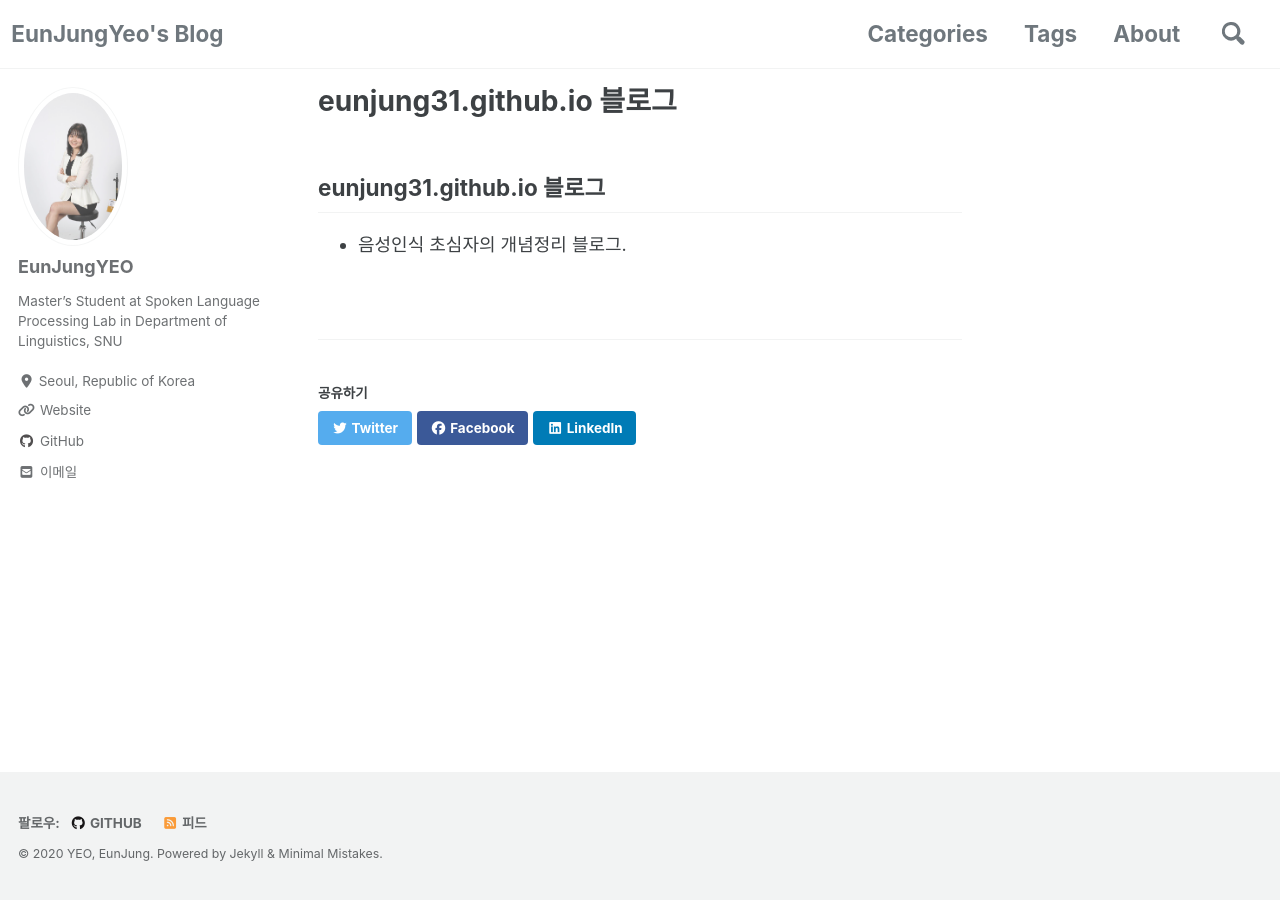
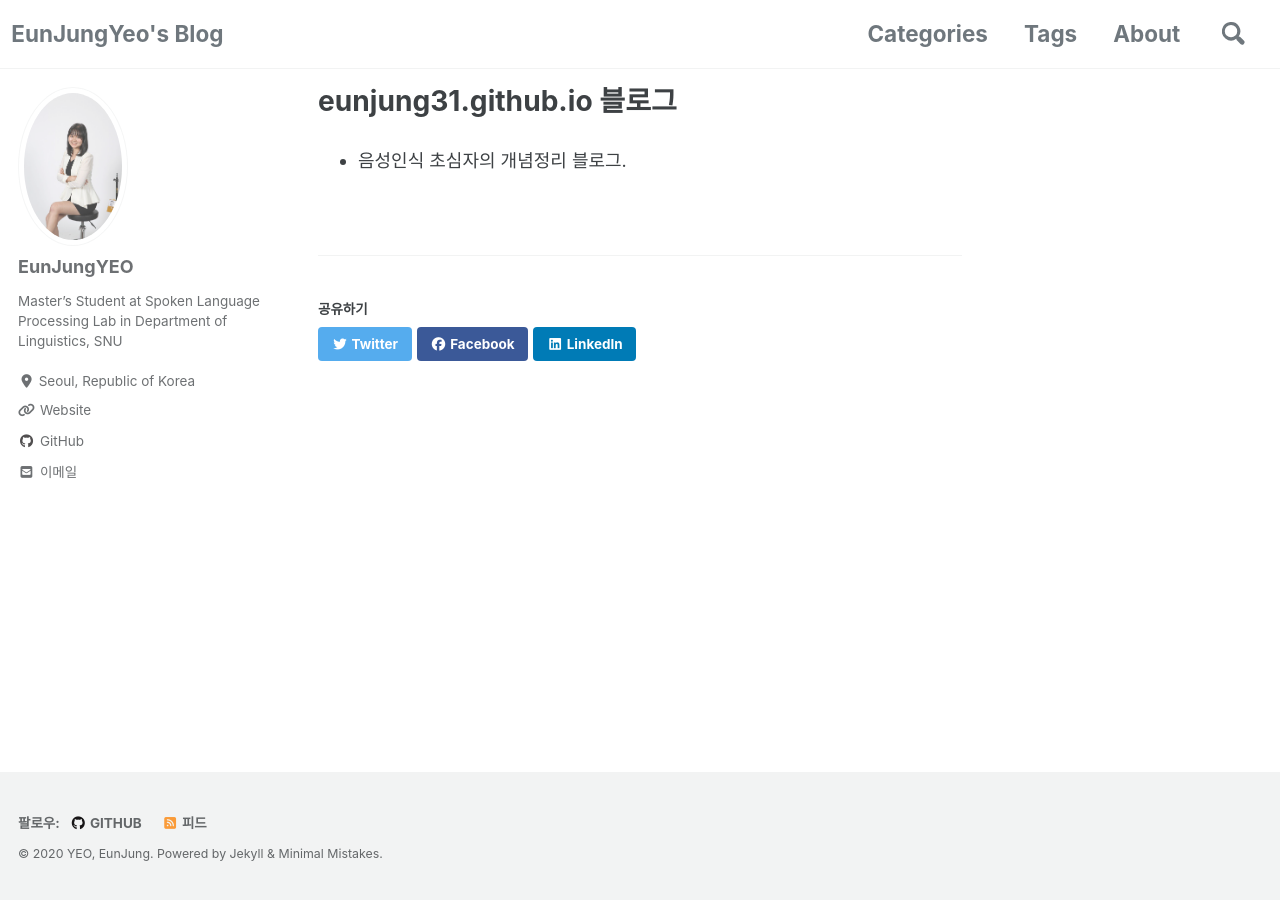
Before and after one commit to eunjung31/eunjung31.github.io, a Jekyll site: the page built from about.md, in a window 1280 px wide. Built offline with Jekyll 4.4.1, drawn with Linux system fonts in a browser that asks for light colours; cached includes are drawn as plain includes; nearby versions of some CDN libraries; our own code applies the rules of GitHub Pages for plain Markdown files; some of the changed lines change nothing that is shown.

Commit message:
Update about.md

```diff
--- a/about.md
+++ b/about.md
@@ -1,7 +1,7 @@
 ---
+title: eunjung31.github.io 블로그
 permalink: /about/
 layout: single
 ---
 
-## eunjung31.github.io 블로그
 - 음성인식 초심자의 개념정리 블로그.
```
